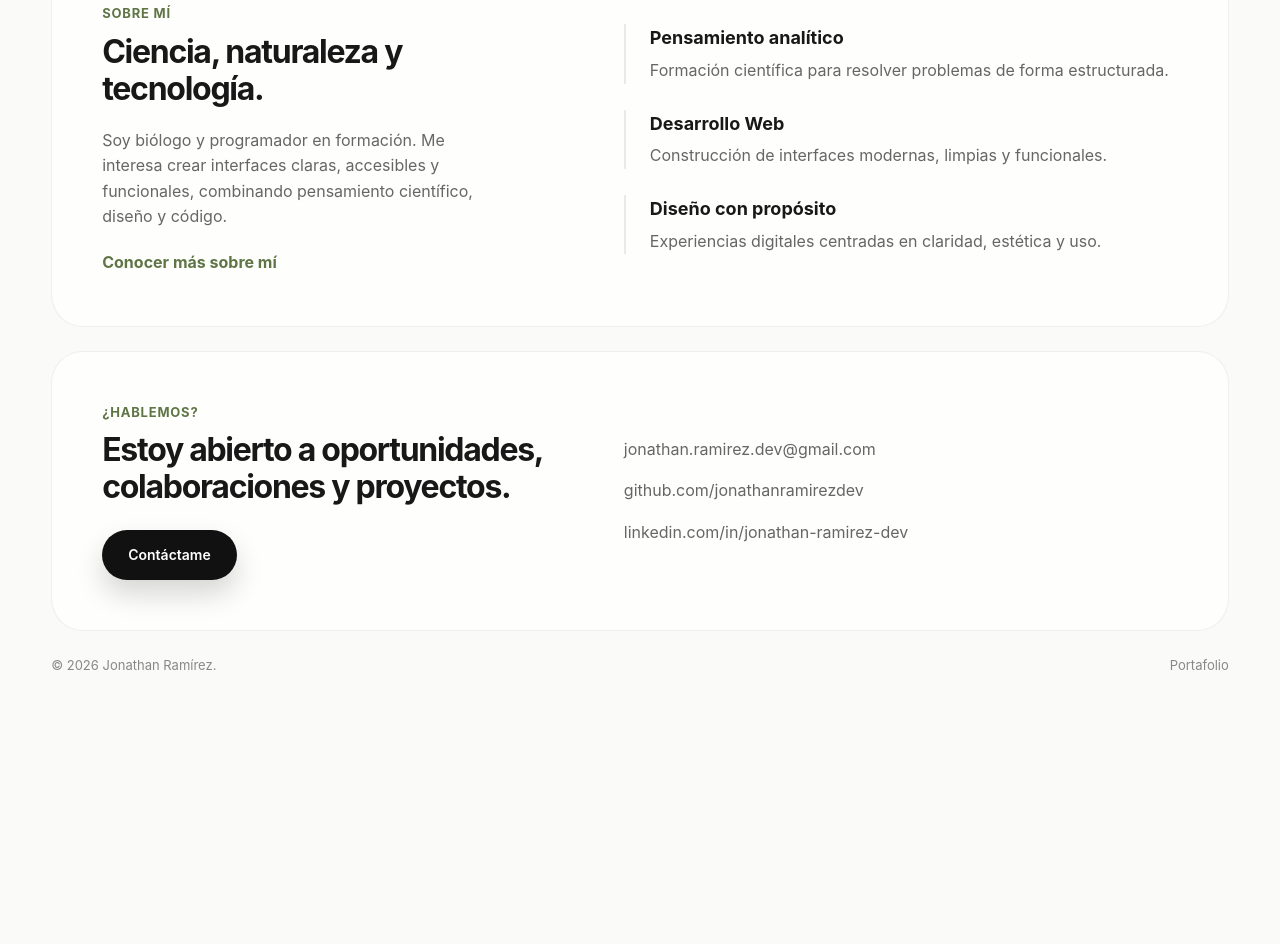
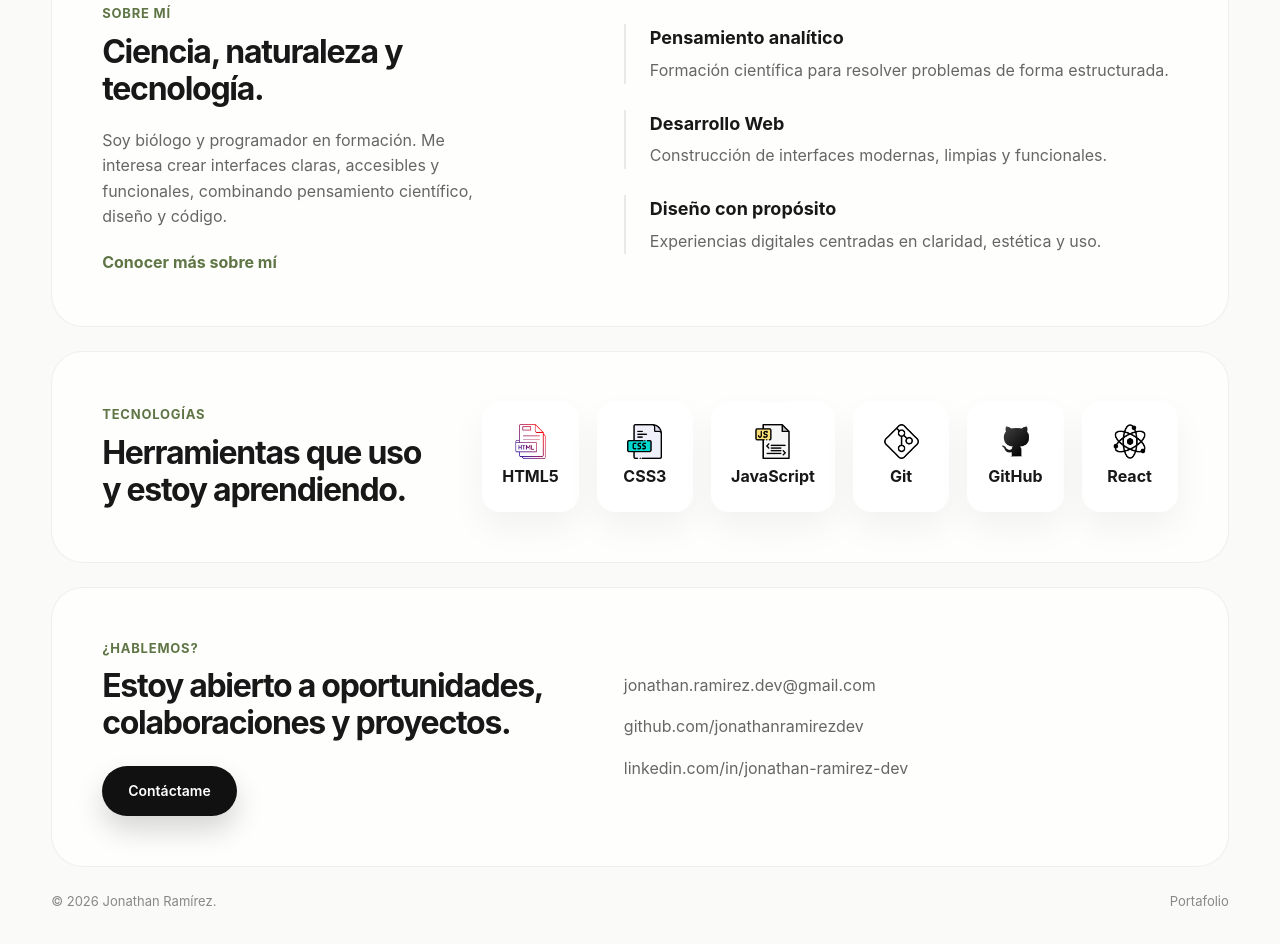
Before and after one commit to jonnschenk/Portafolio_JR, a plain HTML site: page index.html in a window 1280 px wide. Shown: the part 1363-2307 px from the top of the page. Before the commit the page ends 2079 px from the top, so only its background shows below. Drawn offline with Linux system fonts and the light colour scheme.

Commit message:
Iconos terminados

```diff
--- a/index.html
+++ b/index.html
@@ -150,7 +150,39 @@
           </article>
         </div>
       </section>
+<section class="tools section-card">
+        <div class="section-heading">
+          <span>Tecnologías</span>
+          <h2>Herramientas que uso y estoy aprendiendo.</h2>
+        </div>
 
+        <div class="tools-grid">
+          <article>
+            <img src="images/html5.png" alt="HTML5 Icon">
+            <p>HTML5</p>
+          </article>
+          <article>
+            <img src="images/css.png" alt="CSS3 Icon">
+            <p>CSS3</p>
+          </article>
+          <article>
+            <img src="images/js.png" alt="JavaScript Icon">
+            <p>JavaScript</p>
+          </article>
+          <article>
+            <img src="images/git.png" alt="Git & GitHub Icon">
+            <p>Git</p>
+          </article>
+          <article>
+            <img src="images/github.png" alt="GitHub Icon">
+            <p>GitHub</p>
+          </article>
+          <article>
+            <img src="images/atomo5.png" alt="React Icon">
+            <p>React</p>
+          </article>
+        </div>
+      </section>
       <section id="contacto" class="contact section-card">
         <div>
           <span>¿Hablemos?</span>
```
